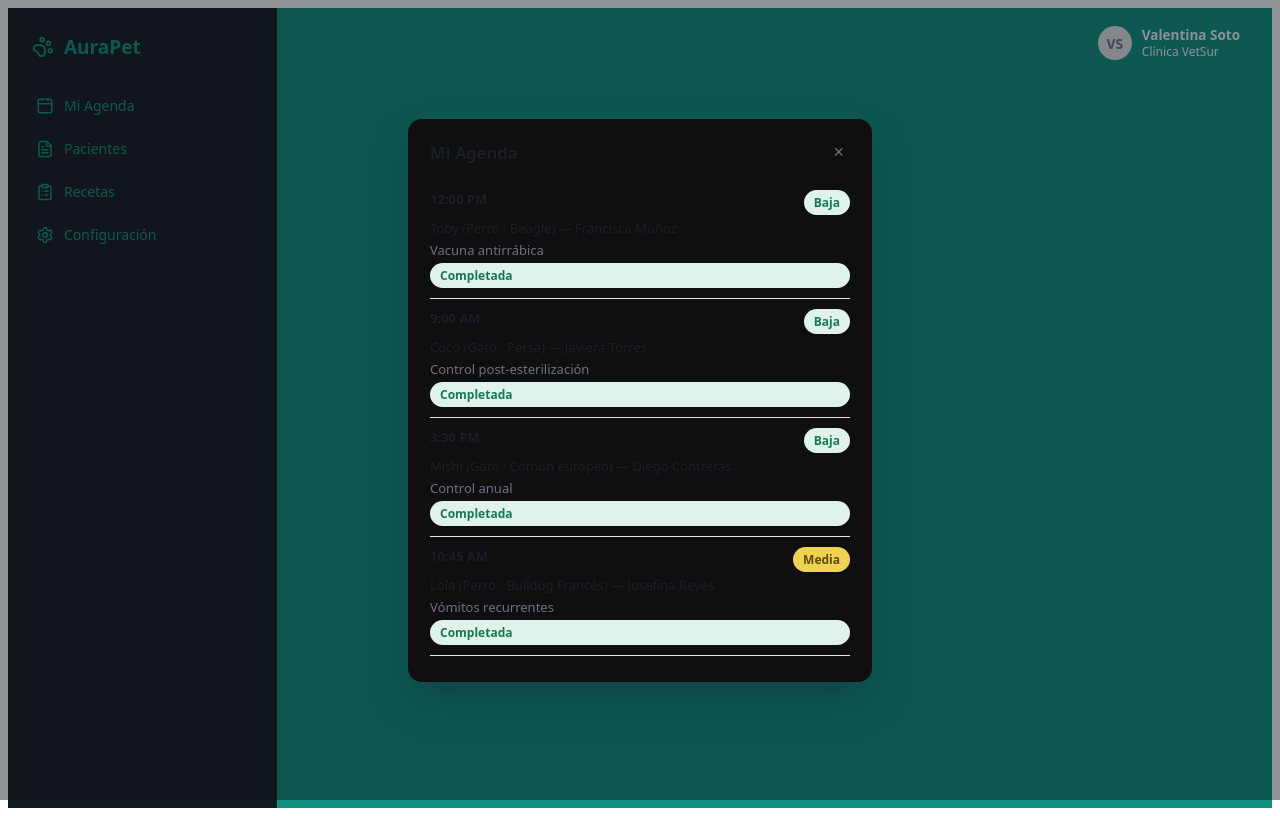
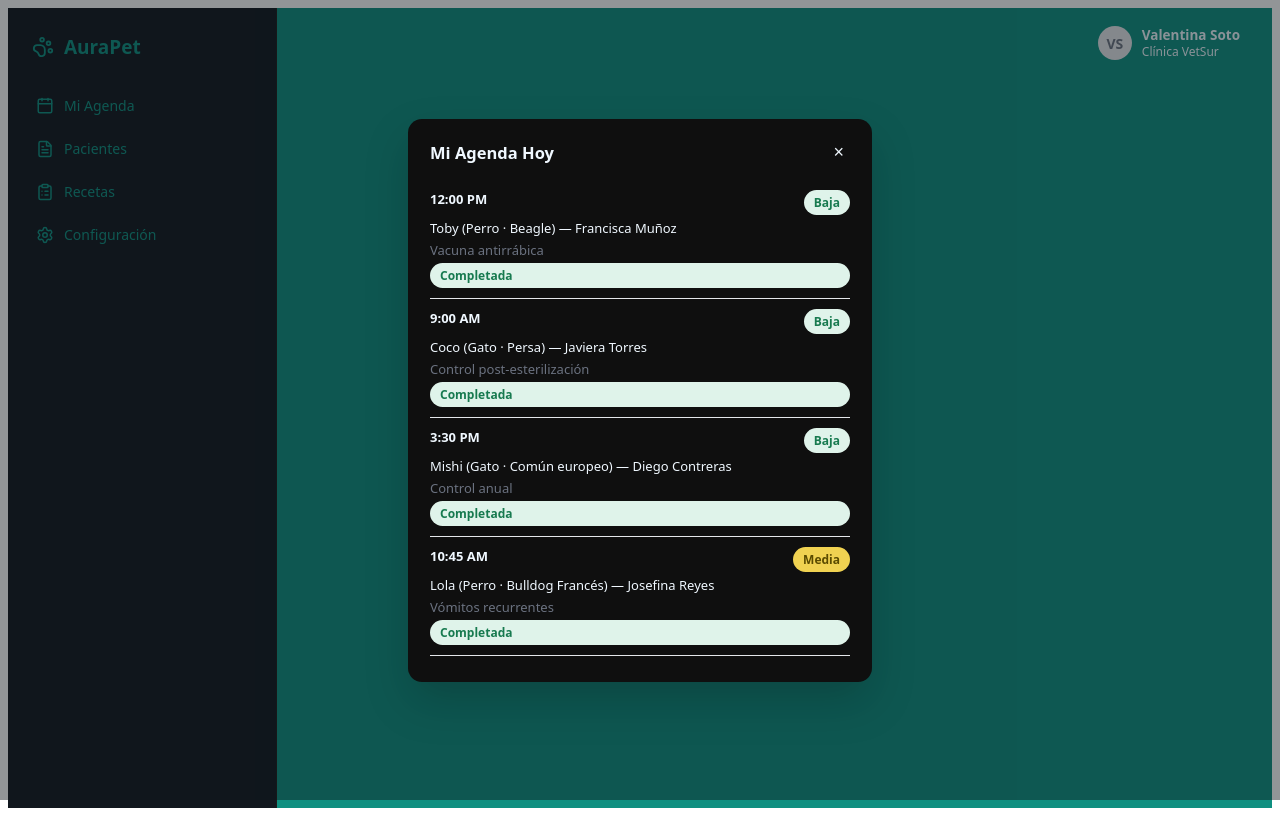
Before and after one commit to bastianp20/Capstone001, a React (Vite) app in the folder auraPet/: page / in a window 1280 px wide. Both pictures are taken after a click on the element "Mi Agenda". Built offline with nearby package versions, Linux system fonts and the light colour scheme.

Commit message:
se cambian los colores del modal de agenda

```diff
--- a/auraPet/src/Modal/AgendaModal.tsx
+++ b/auraPet/src/Modal/AgendaModal.tsx
@@ -16,7 +16,7 @@ export const ModalAgenda = ({ veterinarioId, onCerrar }: ModalAgendaProps) => {
     <div className={styles.overlay} onClick={onCerrar}>
       <div className={styles.modal} onClick={(e) => e.stopPropagation()}>
         <div className={styles.header}>
-          <h3 className={styles.title}>Mi Agenda</h3>
+          <h3 className={styles.title}>Mi Agenda Hoy  </h3>
           <button className={styles.closeButton} onClick={onCerrar}>
             ×
           </button>
--- a/auraPet/src/css/Modal.module.css
+++ b/auraPet/src/css/Modal.module.css
@@ -35,7 +35,7 @@
   margin: 0;
   font-size: 16.5px;
   font-weight: 700;
-  color: var(--color-text);
+  color: aliceblue;
 }
 
 .closeButton {
@@ -43,13 +43,13 @@
   background: none;
   font-size: 18px;
   cursor: pointer;
-  color: var(--color-text-muted);
+  color: aliceblue;
 }
 
 .label {
   font-size: 13px;
   font-weight: 600;
-  color: var(--color-text);
+  color: aliceblue;
 }
 
 .required {
@@ -105,7 +105,7 @@
   max-height: 60vh;
   overflow-y: auto;
   font-size: 13px;
-  color: var(--color-text);
+  color: aliceblue;
 }
 
 .agendaItem {
```
